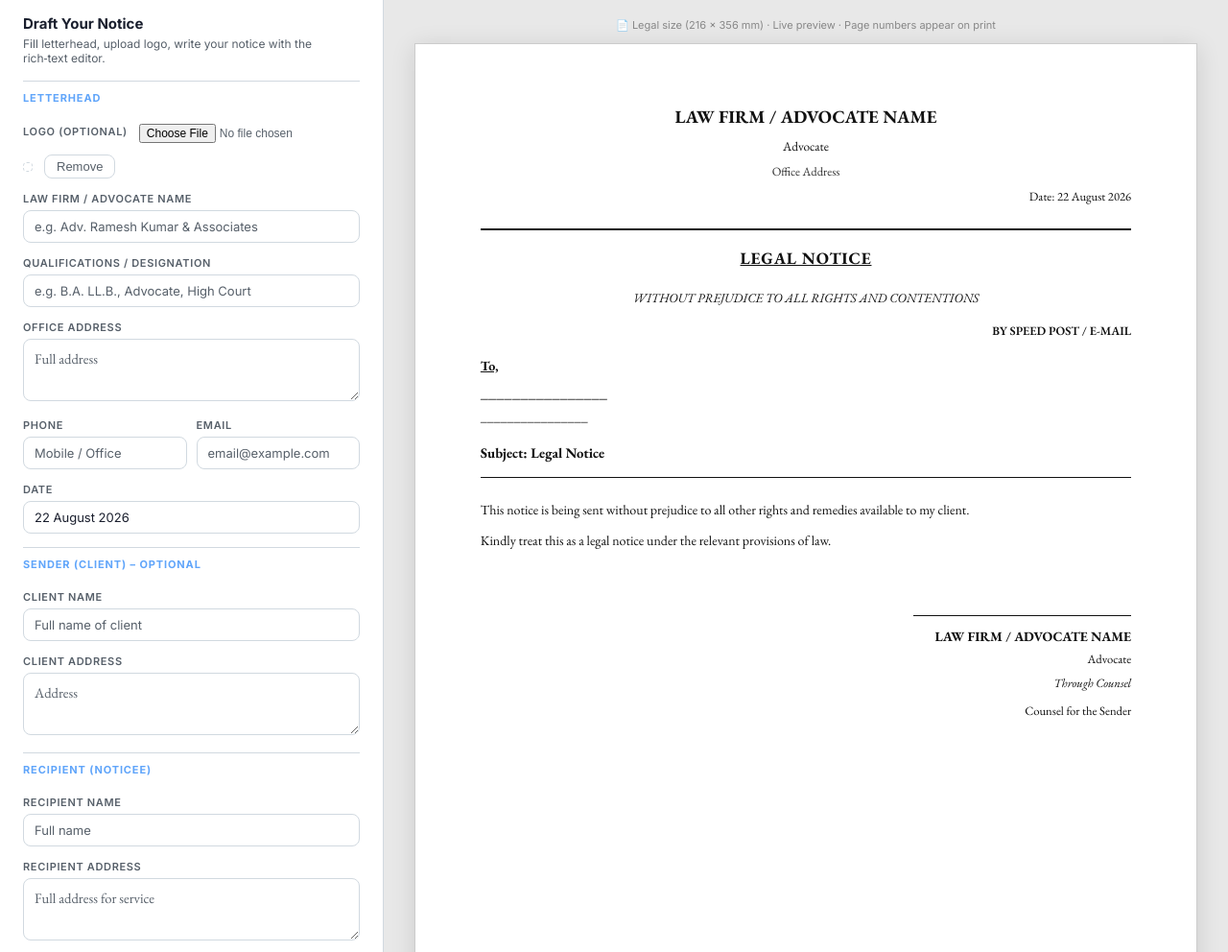
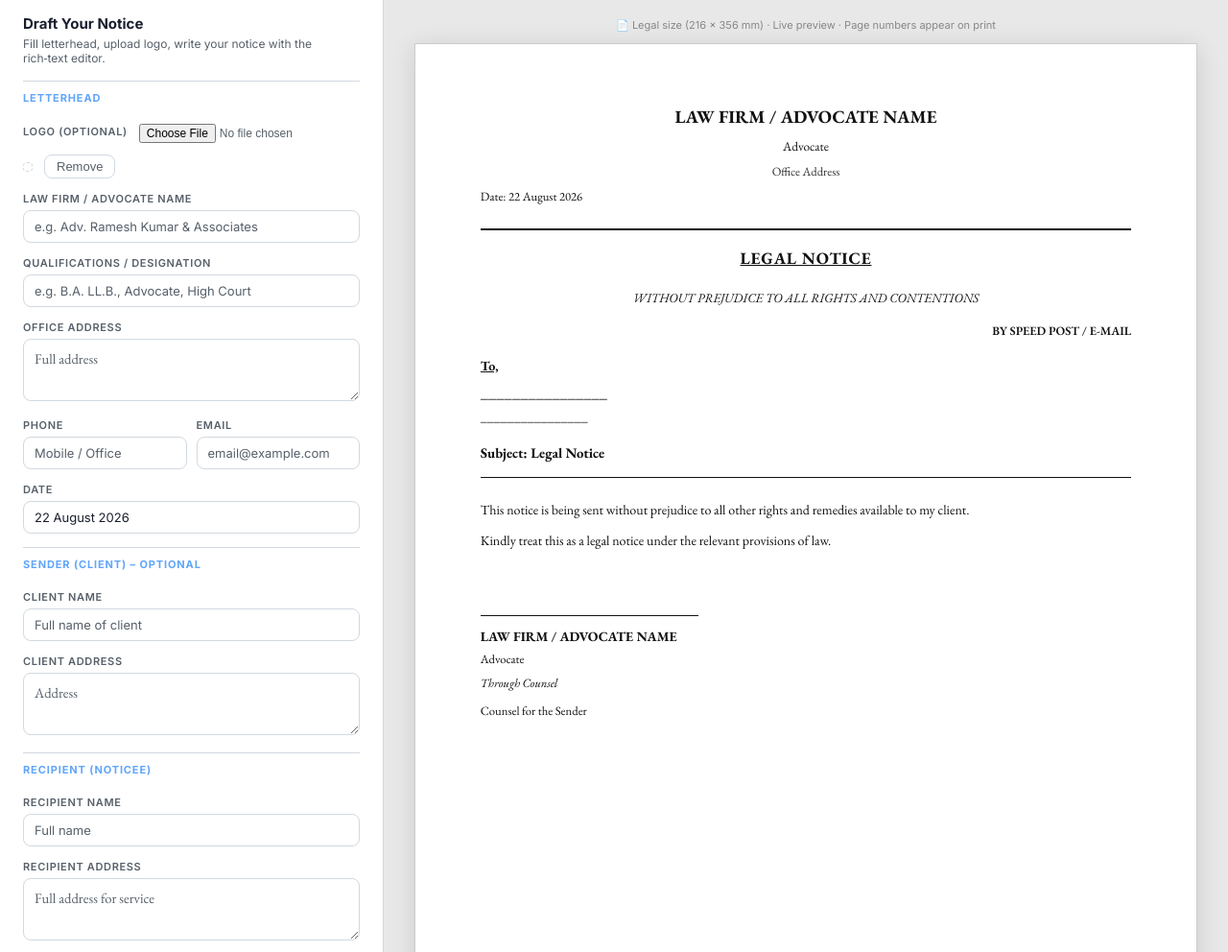
Before and after one commit to Umangmathpalumang/Legal_Hash_Checksum, a FastAPI app: page /legal-notice in a window 1280 px wide. Shown: the part 164-1156 px from the top of the page at 96% size. Run offline with FastAPI, Linux system fonts and the light colour scheme.

Commit message:
Legal notice: move signoff block from right to left

```diff
--- a/templates/legal-notice.html
+++ b/templates/legal-notice.html
@@ -90,7 +90,7 @@ textarea.field-input{resize:vertical;min-height:60px;font-family:'EB Garamond',s
 .paper .body p{margin-bottom:3mm}
 .paper .body strong{font-weight:700}
 .paper .closing{margin-top:6mm;font-size:10.5pt}
-.paper .signature{margin-top:14mm;text-align:right;font-size:10.5pt}
+.paper .signature{margin-top:14mm;text-align:left;font-size:10.5pt}
 .paper .sign-line{border-top:1px solid #111;display:inline-block;width:60mm;margin-bottom:2px}
 .paper .through{font-size:9.5pt;font-style:italic;margin-top:1mm}
 .paper .encl{margin-top:6mm;font-size:9.5pt}
@@ -523,7 +523,7 @@ function render(){
   // Place/Date reference line
   let placeRef = '';
   if (place || noticeDate) {
-    placeRef = `<div style="font-size:9.5pt;text-align:right;margin-bottom:2mm">${place ? 'Place: '+place : ''}${(place && noticeDate) ? ' &nbsp;|&nbsp; ' : ''}${noticeDate ? 'Date: '+noticeDate : ''}</div>`;
+    placeRef = `<div style="font-size:9.5pt;text-align:left;margin-bottom:2mm">${place ? 'Place: '+place : ''}${(place && noticeDate) ? ' &nbsp;|&nbsp; ' : ''}${noticeDate ? 'Date: '+noticeDate : ''}</div>`;
   }
 
   const html = `
```
